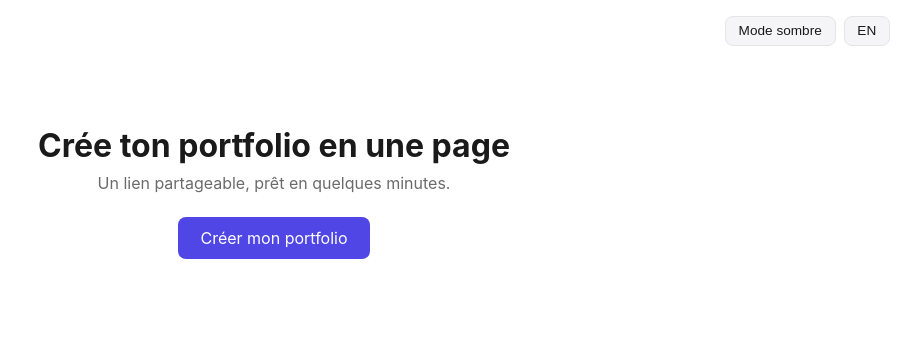
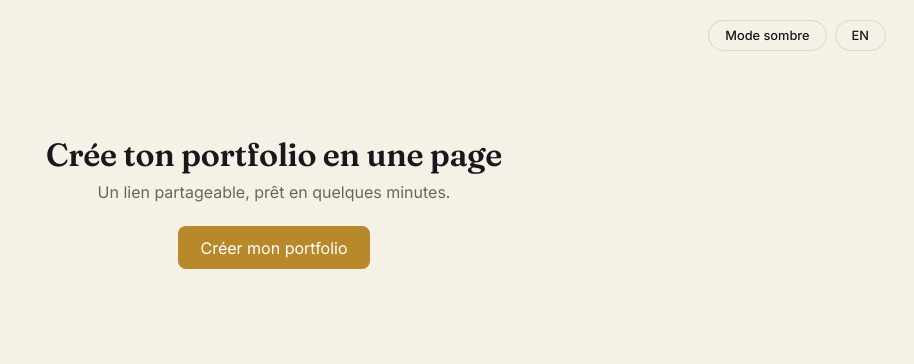
Before and after one commit to mymipronis-bot/PortfolioHub, a Flask app: page / in a window 1280 px wide. Shown: the top 364 px of the page, without its empty margins (366-1280 px from the left). Run offline with Flask 3, Linux system fonts and the light colour scheme.

Commit message:
Refactor CSS for theme and layout enhancements
Updated theme variables and styles for improved design consistency. Added new styles for hero section and adjusted button and form styles.

```diff
--- a/static/css/style.css
+++ b/static/css/style.css
@@ -1,61 +1,75 @@
+/* ===== Polices ===== */
+@import url('https://fonts.googleapis.com/css2?family=Fraunces:ital,opsz,wght@0,9..144,400;0,9..144,600;1,9..144,500&family=Inter:wght@400;500;600;700&family=IBM+Plex+Mono:wght@500&display=swap');
+
 /* ===== Variables de thème ===== */
 :root {
-  --bg: #ffffff;
-  --bg-alt: #f5f5f7;
-  --text: #1a1a1a;
-  --text-muted: #6b6b6b;
-  --accent: #4f46e5;
-  --border: #e5e5e5;
-  --card-bg: #ffffff;
-  --shadow: 0 2px 12px rgba(0, 0, 0, 0.06);
+  --bg: #F6F1E7;
+  --bg-alt: #EDE6D6;
+  --text: #17181C;
+  --text-muted: #6B6558;
+  --accent: #B8892B;
+  --forest: #1F4C3F;
+  --ink: #14151A;
+  --border: #DED5C0;
+  --card-bg: #FFFFFF;
+  --shadow: 0 10px 30px rgba(23, 24, 28, 0.08);
 }
 
 [data-theme="dark"] {
-  --bg: #111114;
-  --bg-alt: #1a1a1f;
-  --text: #f2f2f2;
-  --text-muted: #a0a0a0;
-  --accent: #818cf8;
-  --border: #2a2a30;
-  --card-bg: #1a1a1f;
-  --shadow: 0 2px 12px rgba(0, 0, 0, 0.4);
+  --bg: #14151A;
+  --bg-alt: #1B1C22;
+  --text: #F3EFE4;
+  --text-muted: #9C978A;
+  --accent: #D8B04A;
+  --forest: #2E6E5B;
+  --ink: #0D0E12;
+  --border: #2B2C33;
+  --card-bg: #1B1C22;
+  --shadow: 0 10px 30px rgba(0, 0, 0, 0.5);
 }
 
 * { box-sizing: border-box; }
 
 body {
   margin: 0;
-  font-family: -apple-system, BlinkMacSystemFont, "Segoe UI", Roboto, sans-serif;
+  font-family: 'Inter', -apple-system, BlinkMacSystemFont, sans-serif;
   background: var(--bg);
   color: var(--text);
   transition: background 0.2s ease, color 0.2s ease;
 }
 
+h1, h2, h3 { font-family: 'Fraunces', serif; letter-spacing: -0.01em; }
+
 a { color: var(--accent); text-decoration: none; }
 
-/* ===== Barre du haut : langue + thème ===== */
+.mono { font-family: 'IBM Plex Mono', monospace; letter-spacing: 0.02em; }
+
+/* ===== Barre du haut ===== */
 .topbar {
   display: flex;
   justify-content: flex-end;
   gap: 0.5rem;
-  padding: 1rem 1.5rem;
+  padding: 1.25rem 1.75rem;
 }
 
 .topbar button {
-  background: var(--bg-alt);
+  background: transparent;
   border: 1px solid var(--border);
   color: var(--text);
-  border-radius: 8px;
-  padding: 0.4rem 0.8rem;
+  border-radius: 999px;
+  padding: 0.45rem 1rem;
   cursor: pointer;
-  font-size: 0.85rem;
+  font-size: 0.8rem;
+  font-family: 'Inter', sans-serif;
+  font-weight: 500;
+  transition: border-color 0.15s ease, color 0.15s ease;
 }
 
-.topbar button:hover { border-color: var(--accent); }
+.topbar button:hover { border-color: var(--accent); color: var(--accent); }
 
 /* ===== Layout général ===== */
 .container {
-  max-width: 860px;
+  max-width: 900px;
   margin: 0 auto;
   padding: 1rem 1.5rem 4rem;
 }
```
Also changed, not shown: other parts of static/css/style.css (+118 -21 lines).
